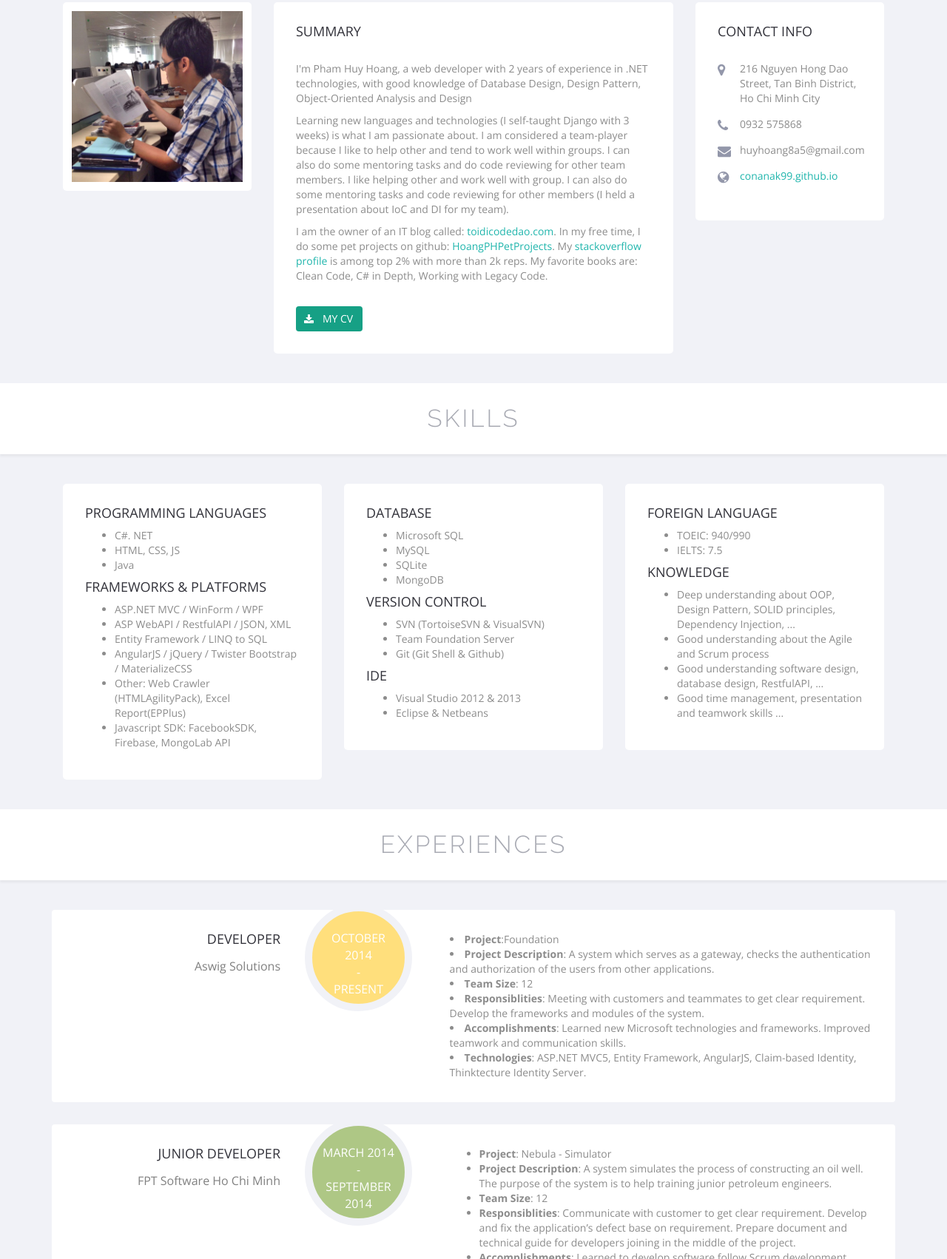
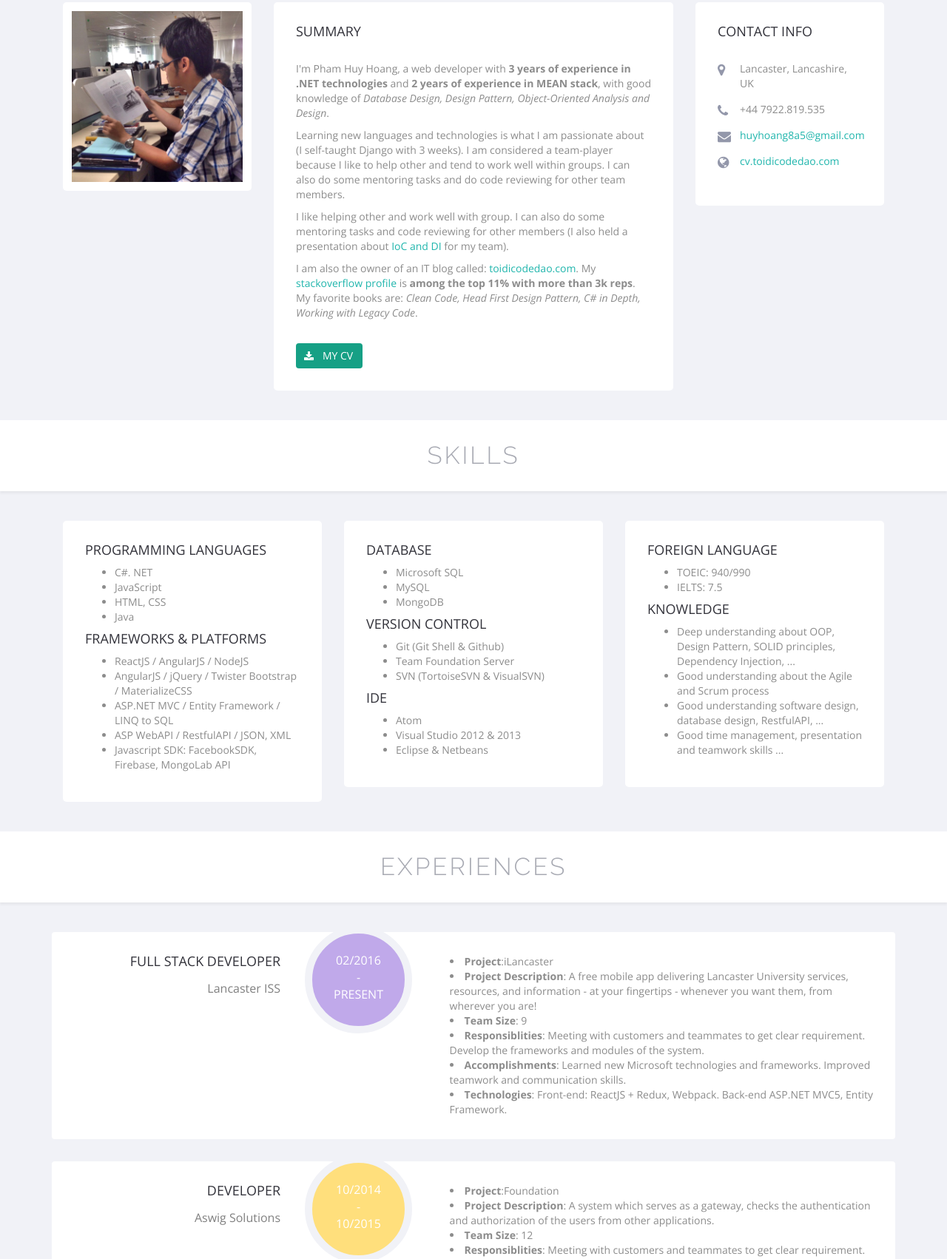
Before and after one commit to conanak99/conanak99.github.io, a plain HTML site: page index.html in a window 1280 px wide. Shown: the part 933-2635 px from the top of the page at 74% size. Drawn offline with nearby package versions, Linux system fonts and the light colour scheme.

Commit message:
Update to latest version

```diff
--- a/index.html
+++ b/index.html
@@ -7,7 +7,7 @@
     <meta charset="UTF-8">
     <!--[if IE]><meta http-equiv='X-UA-Compatible' content='IE=edge,chrome=1'><![endif]-->
     <meta name="viewport" content="width=device-width, initial-scale=1">
-    <title>Phạm Huy Hoàng - Web Developer Resume</title>
+    <title>Phạm Huy Hoàng - Full Stack Developer Resume</title>
     <!-- Default style sheets -->
     <link rel="shortcut icon" type="image/x-icon" href="favicon.ico" />
     <link rel="stylesheet" href="assets/css/bootstrap.min.css">
@@ -51,13 +51,13 @@
                             <h1 class="site-name">I’m Pham Huy Hoang</h1>
                         </div>
                         <!-- /.site-title -->
-                        <h3 class="site-slogan">A web developer</h3>
+                        <h3 class="site-slogan">A Full Stack Developer</h3>
                         <!-- /.site-slogan-->
                         <div class="social-link">
                             <ul class="social-profiles">
                                 <li class="item"><a href="https://vn.linkedin.com/in/huyhoangpham92" class="fa-linkedin"><span>LinkedIn</span></a></li>
-                                <li class="item"><a href="http://stackoverflow.com/users/4201323/huy-hoang-pham" class="fa-stack-overflow"><span>StackOverflow</span></a></li>
-                                <li class="item"><a href="https://toidicodedao.wordpress.com/" class="fa-wordpress"><span>Blog</span></a></li>
+                                <li class="item"><a href="http://stackoverflow.com/users/4201323/huy-hoang-pham" class="fa-stack-overflow"><span>Stack Overflow</span></a></li>
+                                <li class="item"><a href="https://toidicodedao.com/" class="fa-wordpress"><span>Blog</span></a></li>
                                 <li class="item"><a href="https://github.com/conanak99" class="fa-github"><span>Github</span></a></li>
                                 <li class="item"><a href="https://www.facebook.com/huyhoang.pham.106" class="fa-facebook"><span>Facebook</span></a></li>
                             </ul>
@@ -90,9 +90,11 @@
                         <h2 class="title">Summary</h2>
                         <div class="about-content">
                             <p>
-                                I'm Pham Huy Hoang, a web developer with 2 years of experience in .NET technologies, with good knowledge of Database Design, Design Pattern, Object-Oriented Analysis and Design</p>
-                            <p>Learning new languages and technologies (I self-taught Django with 3 weeks) is what I am passionate about. I am considered a team-player because I like to help other and tend to work well within groups. I can also do some mentoring tasks and do code reviewing for other team members. I like helping other and work well with group. I can also do some mentoring tasks and code reviewing for other members (I held a presentation about IoC and DI for my team).</p>
-                            <p>I am the owner of an IT blog called: <a href="https://toidicodedao.wordpress.com/">toidicodedao.com</a>. In my free time, I do some pet projects on github: <a href="https://github.com/HoangPHPetProjects">HoangPHPetProjects</a>. My <a href="http://stackoverflow.com/users/4201323/huy-hoang-pham">stackoverflow profile</a> is among top 2% with more than 2k reps. My favorite books are: Clean Code, C# in Depth, Working with Legacy Code. </p>
+                                I'm Pham Huy Hoang, a web developer with <b>3 years of experience in .NET technologies</b> and <b>2 years of experience in MEAN stack</b>, with good knowledge of <i>Database Design, Design Pattern, Object-Oriented Analysis and Design</i>.</p>
+                            <p>Learning new languages and technologies is what I am passionate about (I self-taught Django with 3 weeks). I am considered a team-player because I like to help other and tend to work well within groups. I can also do some mentoring tasks and do code reviewing for other team members.</p>
+                            <p> I like helping other and work well with group. I can also do some mentoring tasks and code reviewing for other members (I also held a presentation about <a href="https://www.slideshare.net/conanak99/ioc-and-mapper-in-c" target="_blank">IoC and DI</a> for my team).</p>
+                            <p>I am also the owner of an IT blog called: <a href="https://toidicodedao.wordpress.com/">toidicodedao.com</a>.
+                              My <a href="http://stackoverflow.com/users/4201323/huy-hoang-pham">stackoverflow profile</a> is <b>among the top 11% with more than 3k reps</b>. My favorite books are: <i>Clean Code, Head First Design Pattern, C# in Depth, Working with Legacy Code</i>. </p>
                         </div>
                         <!-- /.about-content -->
                         <a href="assets/[Developer][Pham Huy Hoang] CV.pdf" class="btn fa-download download-btn">My CV</a>
@@ -104,10 +106,10 @@
                         <h2 class="title">Contact Info</h2>
                         <address>
                             <ul class="address-line">
-                                <li class="fa-map-marker">216 Nguyen Hong Dao Street, Tan Binh District, Ho Chi Minh City</li>
-                                <li class="fa-phone">0932 575868</li>
-                                <li class="fa-envelope">huyhoang8a5@gmail.com</li>
-                                <li class="fa-globe"> <a href="conanak99.github.io">conanak99.github.io</a></li>
+                                <li class="fa-map-marker">Lancaster, Lancashire, UK</li>
+                                <li class="fa-phone">+44 7922.819.535</li>
+                                <li class="fa-envelope"><a href="mailto:huyhoang8a5@gmail.com">huyhoang8a5@gmail.com</a></li>
+                                <li class="fa-globe"> <a href="cv.toidicodedao.com">cv.toidicodedao.com</a></li>
                             </ul>
                         </address>
                         <!-- /.contact-info -->
@@ -131,16 +133,16 @@
                         <h2 class="box-title">Programming languages</h2>
                         <ul>
                             <li>C#. NET</li>
-                            <li>HTML, CSS, JS</li>
+                            <li>JavaScript</li>
+                            <li>HTML, CSS</li>
                             <li>Java</li>
                         </ul>
                         <h2 class="box-title">Frameworks & platforms</h2>
                         <ul>
-                            <li>ASP.NET MVC / WinForm / WPF</li>
+                            <li>ReactJS / AngularJS / NodeJS</li>
+                            <li>AngularJS / jQuery / Twister Bootstrap / MaterializeCSS</li>
+                            <li>ASP.NET MVC / Entity Framework / LINQ to SQL</li>
                             <li>ASP WebAPI / RestfulAPI / JSON, XML</li>
-                            <li>Entity Framework / LINQ to SQL</li>
-                            <li>AngularJS / jQuery / Twister Bootstrap / MaterializeCSS</li>
-                            <li>Other: Web Crawler (HTMLAgilityPack), Excel Report(EPPlus)</li>
                             <li>Javascript SDK: FacebookSDK, Firebase, MongoLab API</li>
                         </ul>
                     </div>
@@ -151,17 +153,17 @@
                         <ul>
                             <li>Microsoft SQL</li>
                             <li>MySQL</li>
-                            <li>SQLite</li>
                             <li>MongoDB</li>
                         </ul>
                         <h2 class="box-title">Version Control</h2>
                         <ul>
-                            <li>SVN (TortoiseSVN & VisualSVN)</li>
-                            <li>Team Foundation Server</li>
-                            <li>Git (Git Shell & Github)</li>
+                          <li>Git (Git Shell & Github)</li>
+                          <li>Team Foundation Server</li>
+                          <li>SVN (TortoiseSVN & VisualSVN)</li>
                         </ul>
                         <h2 class="box-title">IDE</h2>
                         <ul>
+                            <li>Atom</li>
                             <li>Visual Studio 2012 & 2013</li>
                             <li>Eclipse & Netbeans</li>
                         </ul>
@@ -195,6 +197,31 @@
         <div class="container">
             <div class="experiences-container">
                 <div class="experience-items">
+                  <div class="experience-item" data-scroll-reveal="enter from the bottom over .5s">
+                      <div class="name-designation" data-scroll-reveal="enter from the left after .5s">
+                          <h3 class="designation">Full Stack Developer</h3>
+                          <p class="name-of-org">Lancaster ISS</p>
+                      </div>
+                      <!-- /.name-designation -->
+                      <div class="stay-time light-violet">
+                          <p>
+                              02/2016
+                              <br /> -<br/>
+                              Present
+                          </p>
+                      </div>
+                      <!-- /.stay-time -->
+                      <div class="comments" data-scroll-reveal="enter from the right after .5s">
+                          <li><span class="bold">Project</span>:iLancaster</li>
+                          <li><span class="bold">Project Description</span>: A free mobile app delivering Lancaster University services, resources, and information - at your fingertips - whenever you want them, from wherever you are!</li>
+                          <li><span class="bold">Team Size</span>: 9</li>
+                          <li><span class="bold">Responsiblities</span>: Meeting with customers and teammates to get clear requirement. Develop the frameworks and modules of the system.</li>
+                          <li><span class="bold">Accomplishments</span>: Learned new Microsoft technologies and frameworks. Improved teamwork and communication skills.</li>
+                          <li><span class="bold">Technologies</span>: Front-end: ReactJS + Redux, Webpack. Back-end ASP.NET MVC5, Entity Framework.</li>
+                      </div>
+                      <!-- /.comments -->
+                  </div>
+                  <!-- /.experience-item -->
                     <div class="experience-item" data-scroll-reveal="enter from the bottom over .5s">
                         <div class="name-designation" data-scroll-reveal="enter from the left after .5s">
                             <h3 class="designation">Developer</h3>
@@ -203,10 +230,9 @@
                         <!-- /.name-designation -->
                         <div class="stay-time light-yellow">
                             <p>
-                                October
-                                <br /> 2014
-                                <br /> -
-                                <br /> Present
+                                10/2014
+                                <br /> -<br/>
+                                10/2015
                             </p>
                         </div>
                         <!-- /.stay-time -->
@@ -229,9 +255,10 @@
                         <!-- /.name-designation -->
                         <div class="stay-time light-green">
                             <p>
-                                March 2014
+                                01/2014
                                 <br /> -
-                                <br /> September 2014
+                                <br />
+                                09/2014
                             </p>
                         </div>
                         <!-- /.stay-time -->
@@ -250,23 +277,25 @@
                     <!-- /.experience-item -->
                     <div class="experience-item" data-scroll-reveal="enter from the bottom over .5s">
                         <div class="name-designation" data-scroll-reveal="enter from the left after .5s">
-                            <h3 class="designation">Developer</h3>
-                            <p class="name-of-org">Others</p>
+                            <h3 class="designation">Pet Projects</h3>
+                            <p class="name-of-org"></p>
                         </div>
                         <!-- /.name-designation -->
                         <div class="stay-time light-violet">
                             <p>
-                                <br/> Present
+                                <br/> All the time
                             </p>
                         </div>
                         <!-- /.stay-time -->
                         <div class="comments" data-scroll-reveal="enter from the right after .5s">
-                            <p>In my free time, I do some projects on github as pet projects: <a href="https://github.com/HoangPHPetProjects">https://github.com/HoangPHPetProjects</a></p>
+                            <p>In my free time, I do some projects on github as pet projects: <a href="https://github.com/conanak99/">https://github.com/conanak99/</a></p>
                             <ul>
-                                <li><a href="http://hoangphpetprojects.github.io/LadyboyChallenge/" class="bold">Ladyboy Challenge</a>: A funny game using AngularJS.</li>
-                                <li><a href="http://conanak99.github.io/VuongShopOrder/" class="bold">Vuong Shop Order</a>: Simple product ordering system for a handmade passport cover shop.</li>
-                                <li><a href="http://conanak99.github.io/SalaryConverter/" class="bold">Salary Converter</a>: Convert salary from GROSS to NET and vice versa</li>
-                                <li><a href="http://conanak99.github.io/FacebookGroupPost/" class="bold">Facebook Group Post</a>: A simple bot, can post a link/message to many selected groups.</li>
+                                <li><a href="http://jav-idol.toidicodedao.com/" class="bold">JAV Idol Recognition</a>: An app that can recognize famous Japanese pop idols <b>(AngularJS. Back-end: C# + Azure Function + Microsoft Recognitive API)</b></li>
+                                <li><a href="http://language.codeaholicguy.com/" class="bold">Which Language</a>: An app that help people to choose which programming language to learn <b>(React + WebpackWebpack)</b></li>
+                                <li><a href="http://jav.toidicodedao.com/" class="bold">JAV Idol API</a>: A production API for querying Japanese idol and movies <b>(NodeJS + Redis Cache)</b></li>
+                                <li><a href="http://hoangphpetprojects.github.io/LadyboyChallenge/" class="bold">Ladyboy Challenge</a>: A funny game where user must guess the girl and ladyboy <b>(AngularJS)</b></li>
+                                <li><a href="http://conanak99.github.io/VuongShopOrder/" class="bold">Vuong Shop Order</a>: Simple product ordering system for a handmade passport cover shop <b>(AngularJS)</b>.</li>
+                                <li><a href="http://hoangphpetprojects.github.io/SalaryConverter/" class="bold">Salary Converter</a>: Convert salary from GROSS to NET and vice versa <b>(AngularJS)</b></li>
                             </ul>
                         </div>
                         <!-- /.comments -->
@@ -288,6 +317,26 @@
             <div class="education-container">
                 <div class="education-items">
                     <div class="col-md-12" data-scroll-reveal="enter from the top after .5s">
+                      <div class="education-item">
+                          <div class="edu-time light-green">
+                              <p>2015
+                                  <br /> -
+                                  <br /> 2017</p>
+                          </div>
+                          <!-- /.edu-time -->
+                          <div class="edu-title">
+                              <p class="edu-session">MSc of International Innovation (Computer Science pathway)</p>
+                              <p class="edu-inst">Lancaster University, United Kingdom</p>
+                          </div>
+                          <!-- /.edu-title -->
+                          <div class="edu-comments">
+                              <ul>
+                                  <li>Degree grade: Distinction</li>
+                              </ul>
+                          </div>
+                          <!-- /.edu-comments -->
+                      </div>
+                      <!-- /.education-item -->
                         <div class="education-item">
                             <div class="edu-time light-blue">
                                 <p>2011
@@ -297,12 +346,12 @@
                             <!-- /.edu-time -->
                             <div class="edu-title">
                                 <p class="edu-session">Bachelor Degree</p>
-                                <p class="edu-inst">FPT University</p>
+                                <p class="edu-inst">FPT University, Vietnam</p>
                             </div>
                             <!-- /.edu-title -->
                             <div class="edu-comments">
                                 <ul>
-                                    <li>Top 5 graduated student in 2014. GPA: 8.8/10. Degree rank: Good</li>
+                                    <li>Top 5 graduated student in 2014. GPA: 8.8/10. Degree grade: Good</li>
                                     <li>Team leader in the Capstone Project. Highest Capstone Project score in that semester.</li>
                                     <li>Best student in courses: Software Architecture and Design, Advanced Database.</li>
                                     <li>Excellent student of 5/8 semesters (GPA≥ 8.5). Good student of 3/8 semester (GPA ≥ 8.0).</li>
```
Also changed, not shown: 1 other file.
